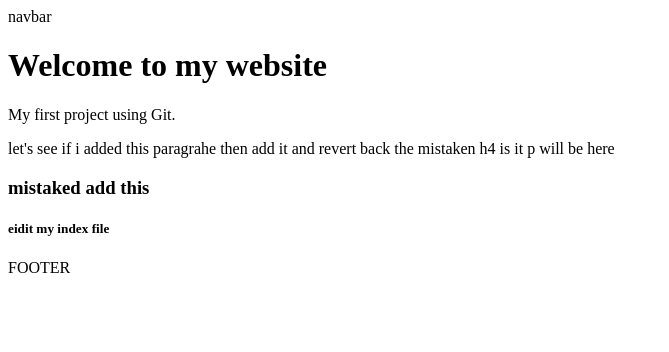
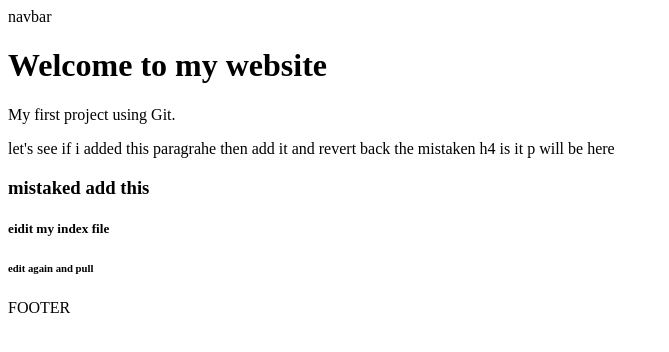
Before and after one commit to lionsgeekpromo5/test-git, a plain HTML site: page index.html in a window 1280 px wide. Shown: the whole page, without its empty margins (0-669 px from the left). Drawn offline with Linux system fonts and the light colour scheme.

Commit message:
edit for pull  index.html

```diff
--- a/index.html
+++ b/index.html
@@ -16,6 +16,7 @@
         <p>let's see if i added this paragrahe then add it and revert back the mistaken h4 is it p will be here </p>
         <h3>mistaked add this</h3>
         <h5>eidit my index file</h5>
+      <h6>edit again and pull </h5>
     </main>
   <footer>FOOTER </footer>
 </body>
```
